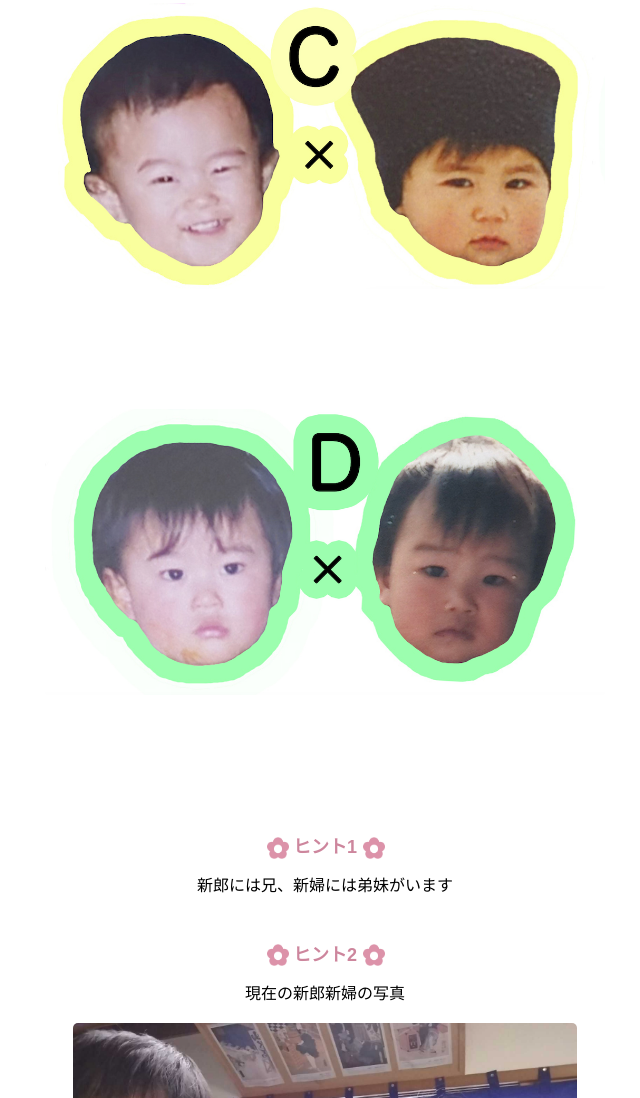
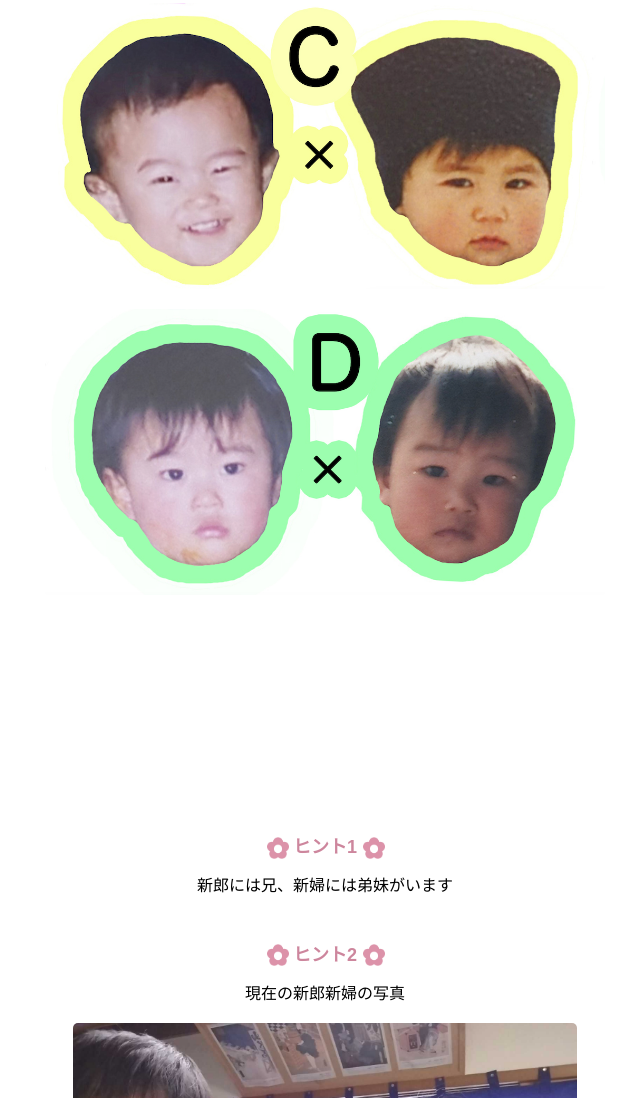
Before and after one commit to apricotn18/weddingquiz, a React app: page / in a window 1280 px wide. Shown: the part 1155-2253 px from the top of the page, without its empty margins (315-955 px from the left). Built offline with nearby package versions, Linux system fonts and the light colour scheme.

Commit message:
complete

```diff
--- a/src/style.scss
+++ b/src/style.scss
@@ -28,7 +28,7 @@ header {
 }
 
 ul {
-	padding: 0 0 40px;
+	padding: 0 0 240px;
 
 	li {
 		text-align: left;
@@ -140,11 +140,10 @@ ul {
 	}
 
 	.D {
-		padding-top: 120px;
+		padding-top: 20px;
 	}
 
 	.hint1 {
-		padding: 100px 0 0;
 		color: #000;
 	}
 
```
Also changed, not shown: docs/index.html (+1 -1 lines), docs/asset-manifest.json, 4 other files.
